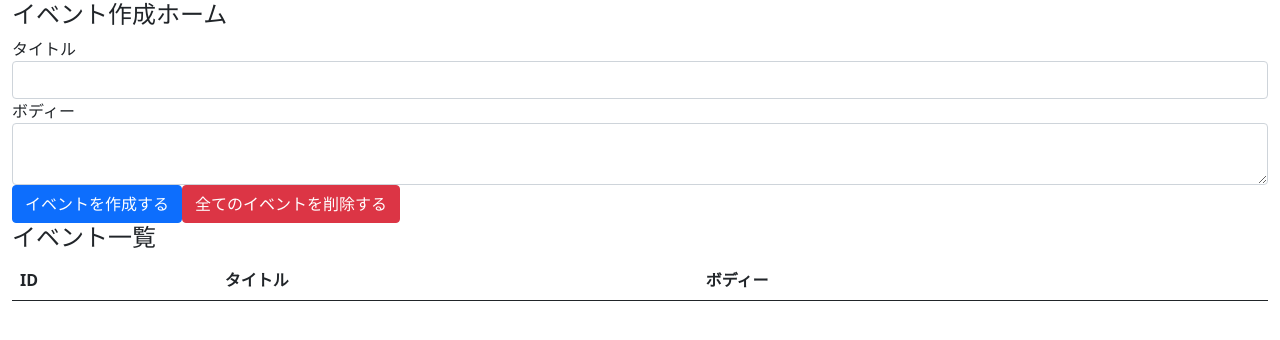
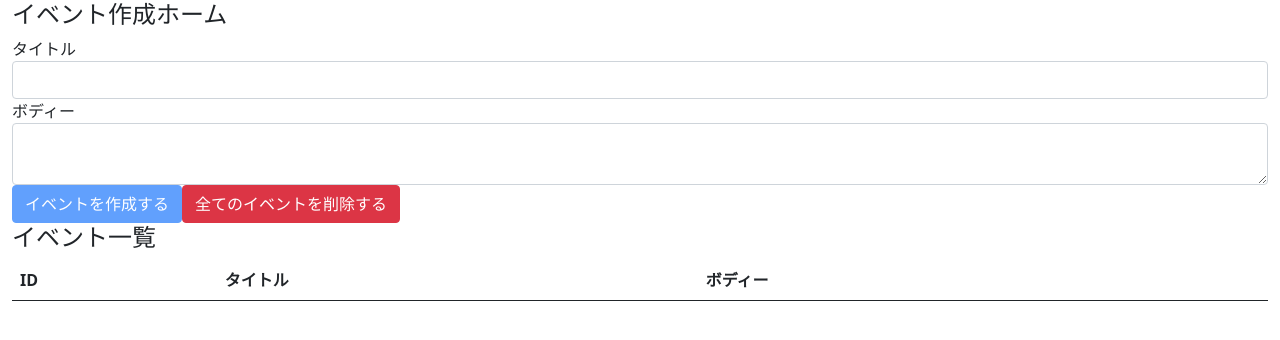
Before and after one commit to r-shirasu/udemy_hooks_React, a React (Create React App) app in the folder my-app/: page / in a window 1280 px wide. Shown: the top 340 px of the page. Built offline with nearby package versions, Linux system fonts and the light colour scheme.

Commit message:
disabled属性でイベント作成ボタンの活性、非活性を操作する

```diff
--- a/my-app/src/components/App.js
+++ b/my-app/src/components/App.js
@@ -28,6 +28,8 @@
     dispatch({ type: "DELETE_ALLEVENTS" });
   };
 
+  const unCreatable = title === "" || body === "";
+
   return (
     <div className="container-fluid">
       <h4>イベント作成ホーム</h4>
@@ -52,7 +54,11 @@
           ></textarea>
         </div>
 
-        <button className="btn btn-primary" onClick={addEvent}>
+        <button
+          className="btn btn-primary"
+          onClick={addEvent}
+          disabled={unCreatable}
+        >
           イベントを作成する
         </button>
         <button className="btn  btn-danger" onClick={deleteAllEvents}>
```
